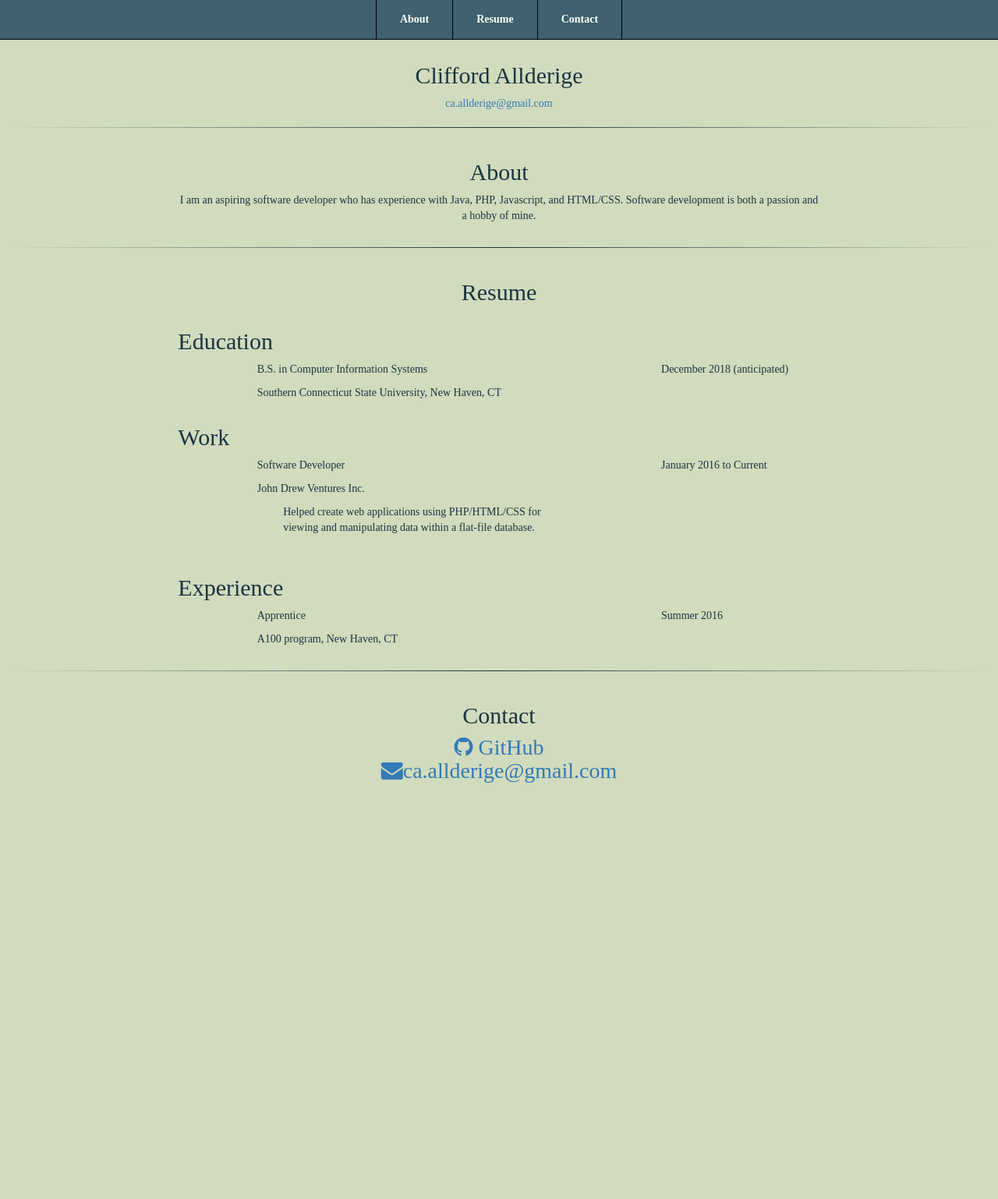
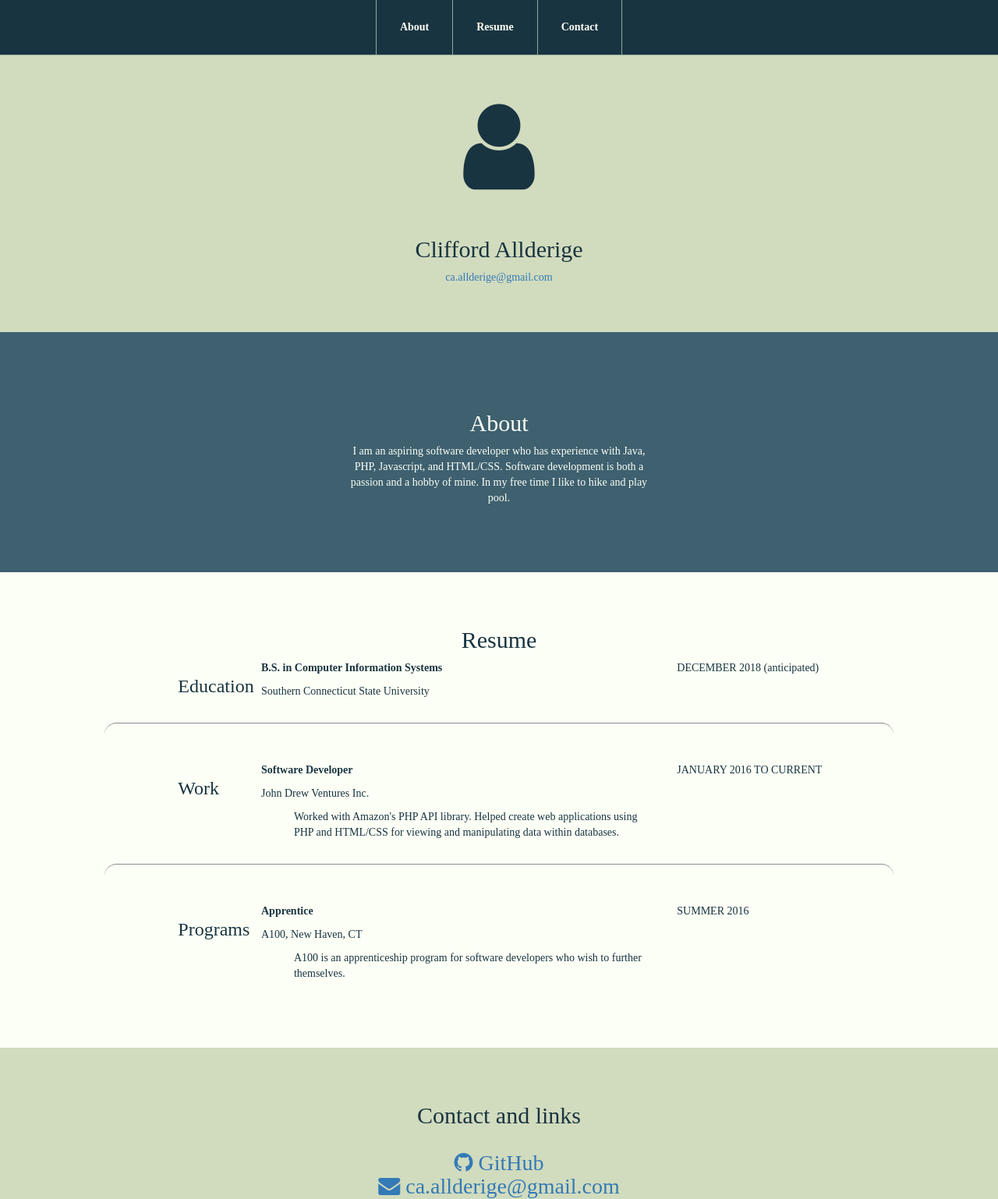
Before and after one commit to callderige/clifford-personal-website, a plain HTML site: page index.html in a window 1280 px wide. Shown: the whole page at 78% size. Before the commit the page ends 1004 px from the top, so only its background shows below. Drawn offline with Linux system fonts and the light colour scheme.

Commit message:
Cleaned up html and changed CSS

```diff
--- a/bootstrap/css/custom_css.css
+++ b/bootstrap/css/custom_css.css
@@ -1,18 +1,26 @@
 body{
-	background: #D1DBBD;
 	color: #193441;
 	font-family: Times New Roman, serif;
-	padding-top: 60px;
+}
+
+.container-top{
+	padding-top: 100px;
+	padding-bottom: 50px;
+	background: #D1DBBD;
+}
+
+.test{
+	font-size: 128px;
 }
 
 .nav-container-style{
-	border-bottom: 1px solid black;
+	border-bottom: 1px solid #91AA9D;
 }
 
 a.about{
 	display: block;
     position: relative;
-    top: -30px;
+    top: -70px;
     visibility: hidden;
 }
 a.resume{
@@ -24,7 +32,7 @@ a.resume{
 
 nav{
 	text-align: center;
-	background: #3E606F;
+	background: #193441;
 	font-weight: bold;
 }
 
@@ -33,20 +41,20 @@ nav ul{
 	padding: 0;
 	display: inline-flex;
 	list-style: none;
-	background-color: #3E606F;
+	background-color: #193441;
 }
 
 nav li{
 	padding-right: 0;
 	display: inline-block;
-	border-left: 1px solid black;
+	border-left: 1px solid #91AA9D;
 }
 nav li:last-child{
-	border-right: 1px solid black;
+	border-right: 1px solid #91AA9D;
 }
 nav li a, nav li a:visited{
 	display: block;
-	padding: 15px 30px 15px 30px;
+	padding: 25px 30px 25px 30px;
 	text-decoration: none;
 	color: #FCFFF5;
 }
@@ -56,13 +64,54 @@ nav li a:hover{
 }
 nav li a:active{
 	color: #FCFFF5;
-	box-shadow: inset 2px 2px 1px #193441;
+}
+
+hr.custom-hr {
+	height: 30px;
+    border-style: solid;
+    border-color: #8c8b8b;
+    border-width: 1px 0 0 0;
+    border-radius: 20px;
+}
+hr.custom-hr:before{
+	display: block;
+    content: "";
+    height: 30px;
+    margin-top: -31px;
+    border-style: solid;
+    border-color: #8c8b8b;
+    border-width: 0 0 1px 0;
+    border-radius: 20px;
 }
 
 
-.custom-hr{
-	border: 0;
-	height: 1px;
-	background: #002F2F;
-	background-image: linear-gradient(to right, #D1DBBD, #193441, #D1DBBD);
+.container-about{
+	padding-top: 50px;
+	padding-bottom: 75px;
+	background-color: #3E606F;
+	color: #FCFFF5;
 }
+
+.container-resume{
+	padding-top: 50px;
+	padding-bottom: 75px;
+	background-color: #FCFFF5;
+}
+
+.title{
+	font-weight: bold;
+}
+
+.sub-title{
+
+}
+
+.date-there{
+
+}
+
+.container-contact{
+	padding-top: 50px;
+	padding-bottom: 100px;
+	background-color: #D1DBBD;
+}
--- a/index.html
+++ b/index.html
@@ -8,7 +8,6 @@
 	<link href="https://maxcdn.bootstrapcdn.com/font-awesome/4.6.3/css/font-awesome.min.css" rel="stylesheet" integrity="sha384-T8Gy5hrqNKT+hzMclPo118YTQO6cYprQmhrYwIiQ/3axmI1hQomh7Ud2hPOy8SP1" crossorigin="anonymous">
 </head>
 <body>
-
 	<nav class="navbar-fixed-top">
 		<div class="container-fluid nav-container-style">
 			<ul>
@@ -22,90 +21,80 @@
 	<div class="container-fluid">
 		<div class="row">
 			<div class="col-lg-12">
-
-				<div class="row text-center">
+				<div class="row text-center container-top">
+				<div class="test"><i class="fa fa-user" aria-hidden="true"></i></div>
 					<div class="col-lg-12">
 						<h2>Clifford Allderige</h2>
-						<a href="mailto:ca.allderige@gmail.com">ca.allderige@gmail.com</a>
+						<p><a href="mailto:ca.allderige@gmail.com">ca.allderige@gmail.com</a></p>
 					</div>
 				</div>
 
 				<section><a class="about" name="about"></a></section>
-				<hr class="custom-hr">
-				<div class="row text-center">
-						<div class="col-lg-offset-2 col-lg-8">
+				<div class="row text-center container-about">
+					<div class="col-lg-offset-4 col-lg-4" style="padding-top: 30px;">
 						<h2>About</h2>
-							<p>I am an aspiring software developer who has experience with Java, PHP, Javascript, and HTML/CSS. Software development is both a passion and a hobby of mine.</p>
+						<p>I am an aspiring software developer who has experience with Java, PHP, Javascript, and HTML/CSS. Software development is both a passion and a hobby of mine. In my free time I like to hike and play pool.</p>
 					</div>
 				</div>
 
-				<hr class="custom-hr">
-
 				<section><a class="resume" name="resume"></a></section>
-				<div class="row">
+				<div class="row container-resume">
 					<div class="col-lg-12">
 					<h2 class="text-center">Resume</h2>
 						<div class="row">
-							<div class="col-lg-offset-2 col-lg-10">
-								<h2>Education</h2>
-								<div class="row">
-									<div class="col-lg-12">
-										<div class="col-lg-offset-1 col-lg-5">
+							<div class="col-lg-offset-2 col-lg-1">
+								<h3>Education</h3>
+							</div>
+							<div class="col-lg-5">
 								<p class="title">B.S. in Computer Information Systems</p>
-											<p class="sub-title">Southern Connecticut State University, New Haven, CT</p>
+								<p class="sub-title">Southern Connecticut State University</p>
 							</div>
-										<div class="col-lg-offset-1 col-lg-5">
-											<p>December 2018 (anticipated)</p>
+							<div class="col-lg-4">
+								<p class="date-there">DECEMBER 2018 (anticipated)</p>
 							</div>
 						</div>
+						<div class="col-lg-offset-1 col-lg-10"><hr class="custom-hr"></div>
+						<div class="row">
+							<div class="col-lg-offset-2 col-lg-1">
+								<h3>Work</h3>
+							</div>
+							<div class="col-lg-5">
+								<p class="title">Software Developer</p>
+								<p class="sub-title">John Drew Ventures Inc.</p>
+								<p class="col-lg-offset-1 information">Worked with Amazon's PHP API library. Helped create web applications using PHP and HTML/CSS for viewing and manipulating data within databases.</p>
+							</div>
+							<div class="col-lg-4">
+								<p class="date-there">JANUARY 2016 TO CURRENT</p>
 							</div>
 						</div>
+						<div class="col-lg-offset-1 col-lg-10"><hr class="custom-hr"></div>
+						<div class="row">
+							<div class="col-lg-offset-2 col-lg-1">
+								<h3>Programs</h3>
 							</div>
-						<div class="row">
-							<div class="col-lg-offset-2 col-lg-10">
-								<h2>Work</h2>
-								<div class="row">
-									<div class="col-lg-12">
-										<div class="col-lg-offset-1 col-lg-5">
-											<p class="title">Software Developer</p>
-											<p class="sub-title">John Drew Ventures Inc.</p>
-											<p class="col-lg-offset-1 information">Helped create web applications using PHP/HTML/CSS for viewing and manipulating data within a flat-file database.</p>
+							<div class="col-lg-5">
+								<p class="title">Apprentice</p>
+								<p class="sub-title">A100, New Haven, CT</p>
+								<p class="col-lg-offset-1 information">A100 is an apprenticeship program for software developers who wish to further themselves.</p>
 							</div>
-										<div class="col-lg-offset-1 col-lg-5">
-											<p>January 2016 to Current</p>
-										</div>
-									</div>
-								</div>
-								<br>
-								<h2>Experience</h2>
-								<div class="row">
-									<div class="col-lg-12">
-										<div class="col-lg-offset-1 col-lg-5">
-											<p class="title">Apprentice</p>
-											<p class="sub-title">A100 program, New Haven, CT</p>
-										</div>
-										<div class="col-lg-offset-1 col-lg-5">
-											<p>Summer 2016</p>
-										</div>
-									</div>
-								</div>
+							<div class="col-lg-4">
+								<p class="date-there">SUMMER 2016</p>
 							</div>
 						</div>
 					</div>
 				</div>
 
-				<hr class="custom-hr">
-
 				<section><a class="contact" name="contact"></a></section>
-				<div class="row social">
+				<div class="row container-contact text-center">
 					<div class="col-lg-12">
-						<h2 class="text-center">Contact</h2>
-						<div class="row text-center">
-							<div class="col-lg-12 text-center">
+						<h2>Contact and links</h2>
+						<br>
+						<div class="row">
+							<div class="col-lg-12">
 								<a href="https://github.com/callderige"><i class="fa fa-github fa-2x" aria-hidden="true"> GitHub</i></a>
 							</div>
-							<div class="col-lg-12 text-center">
-								<a href="mailto:ca.allderige@gmail.com"><i class="fa fa-envelope fa-2x" aria-hidden="true">ca.allderige@gmail.com</i></a>
+							<div class="col-lg-12">
+								<a href="mailto:ca.allderige@gmail.com"><i class="fa fa-envelope fa-2x" aria-hidden="true"> ca.allderige@gmail.com</i></a>
 							</div>
 						</div>
 					</div>
```
Lines whose indentation alone changed are shown as unchanged.
